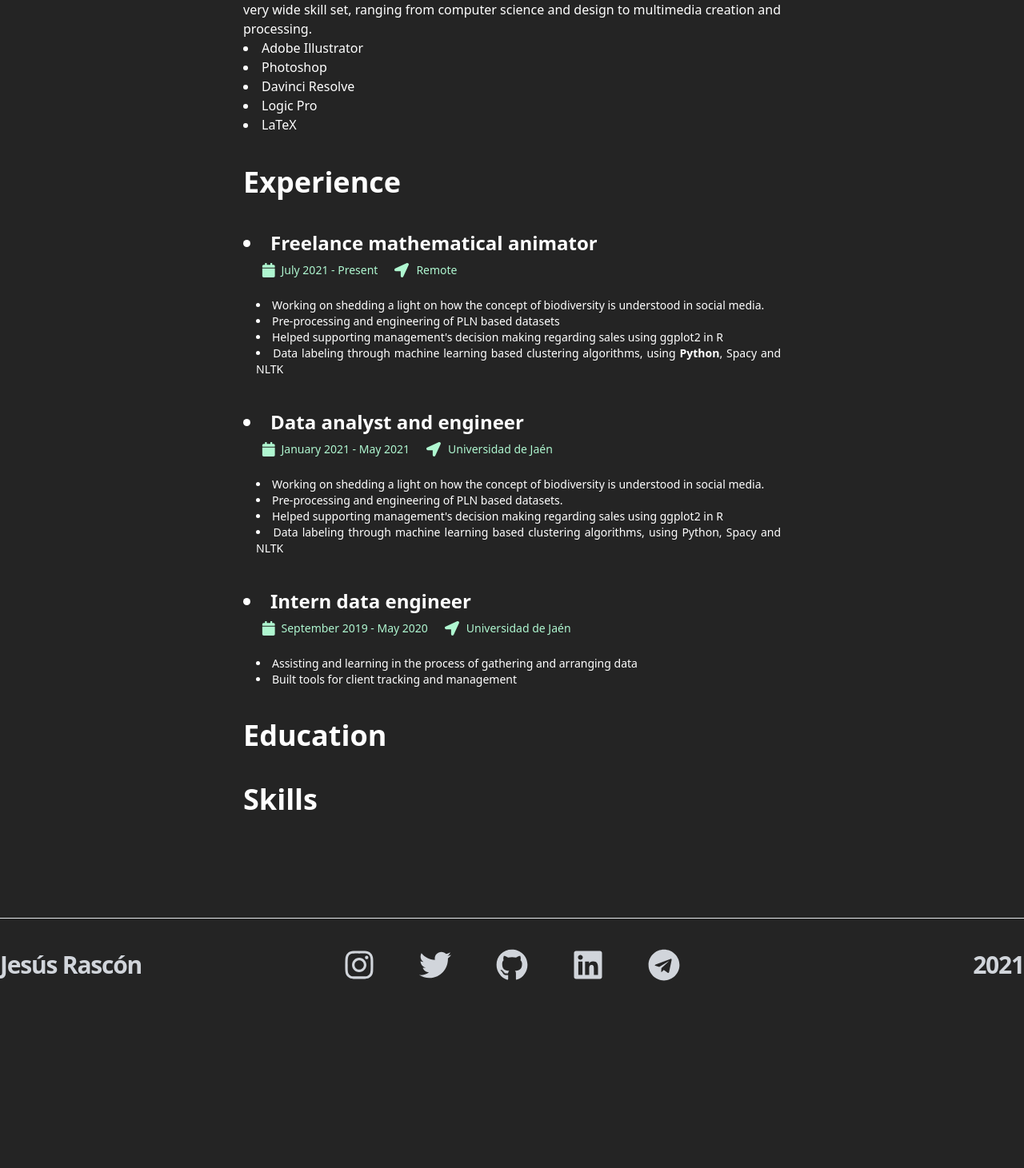
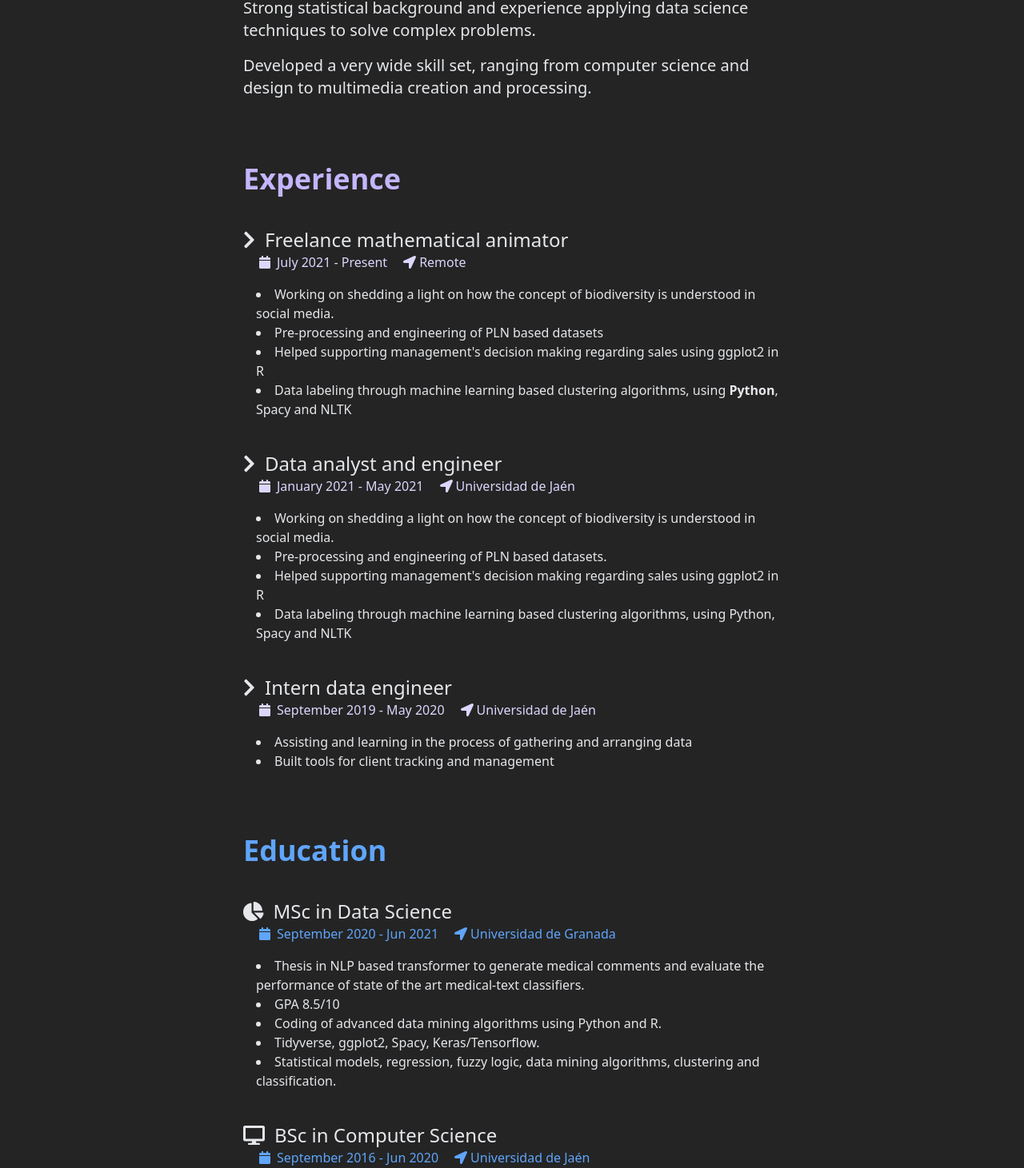
Before and after one commit to jesi-rgb/old.jesirgb.com, a Next.js app: page /curriculum in a window 1280 px wide. Shown: the part 369-1830 px from the top of the page at 80% size. Before the commit the page ends 1634 px from the top, so only its background shows below. Built offline with nearby package versions, Linux system fonts and the light colour scheme.

Commit message:
compled and redesigned experience and education

```diff
--- a/pages/curriculum.js
+++ b/pages/curriculum.js
@@ -2,16 +2,17 @@ import Layout from "@/components/Layout";
 import Head from "next/head";
 
 import {
-  faInstagram,
-  faTwitter,
-  faGithub,
-  faLinkedin,
-  faTelegram,
-} from "@fortawesome/free-brands-svg-icons";
-
-import { faCalendar, faLocationArrow } from "@fortawesome/free-solid-svg-icons";
+  faCalendar,
+  faLocationArrow,
+  faChevronRight,
+  faChartPie,
+  faCompactDisc,
+  faLaptopCode,
+  faDesktop,
+} from "@fortawesome/free-solid-svg-icons";
 
 import { FontAwesomeIcon } from "@fortawesome/react-fontawesome";
+import { faDeskpro } from "@fortawesome/free-brands-svg-icons";
 
 export default function Curriculum() {
   return (
@@ -21,51 +22,56 @@ export default function Curriculum() {
       </Head>
 
       <Layout>
-        <div className="mx-auto max-w-2xl text-justify text-white">
-          <div className="text-5xl mb-4 mt-10 font-bold text-white">
-            Profile
+        <div className="mx-auto max-w-2xl text-gray-200">
+          <div className="">
+            <div className="text-5xl mb-3 font-bold text-green-300">
+              Profile
+            </div>
+            <div className="text-xl text-gray-200">
+              <p className="mb-4">
+                Multi-disciplinary professional, deeply intrigued by the process
+                of learning and passionate about telling stories through data.
+              </p>
+              <p className="mb-4">
+                Strong statistical background and experience applying data
+                science techniques to solve complex problems.
+              </p>
+              <p className="mb-4">
+                Developed a very wide skill set, ranging from computer science
+                and design to multimedia creation and processing.
+              </p>
+            </div>
           </div>
-          Multi-disciplinary professional, deeply intrigued by the process of
-          learning and passionate about telling stories through data. Strong
-          statistical background and experience applying data science techniques
-          to solve complex problems. Developed a very wide skill set, ranging
-          from computer science and design to multimedia creation and
-          processing.
-          <ul className="list-inside list-disc">
-            <li className="list-item">Adobe Illustrator</li>
-            <li className="list-item">Photoshop</li>
-            <li className="list-item">Davinci Resolve</li>
-            <li className="list-item">Logic Pro</li>
-            <li className="list-item">LaTeX</li>
-          </ul>
-          <div className="text-4xl mb-4 mt-10 font-bold text-white">
-            Experience
-            <ul className="list-inside list-disc">
+
+          <div className="mt-20">
+            <div className="text-4xl mb-3 font-bold text-purple-300">
+              Experience
+            </div>
+            <ul className="list-inside">
               <li className="list-item mt-10 text-2xl">
+                <FontAwesomeIcon icon={faChevronRight} className="mr-3" />
                 Freelance mathematical animator
               </li>
 
-              <div className="flex flex-row space-x-3">
-                <div className="flex flex-row ml-4 items-center">
+              <div className="flex flex-row space-x-5">
+                <div className="flex flex-row ml-5 items-center">
                   <FontAwesomeIcon
                     icon={faCalendar}
-                    className="transform scale-50 text-accent-1-lighter"
+                    className="mr-2 text-purple-200"
                   />
-                  <span className="text-sm font-normal text-accent-1-lighter">
+                  <span className="font-normal text-purple-200">
                     July 2021 - Present
                   </span>
                 </div>
-                <div className="flex flex-row ml-4 items-center">
+                <div className="flex flex-row ml-5 items-center">
                   <FontAwesomeIcon
                     icon={faLocationArrow}
-                    className="transform scale-50 text-accent-1-lighter"
+                    className="mr-1 text-purple-200"
                   />
-                  <span className="text-sm font-normal text-accent-1-lighter">
-                    Remote
-                  </span>
+                  <span className="font-normal text-purple-200">Remote</span>
                 </div>
               </div>
-              <ul className="list-inside list-disc mt-4 ml-4 text-sm font-normal">
+              <ul className="list-inside list-disc mt-4 ml-4 font-normal">
                 <li>
                   Working on shedding a light on how the concept of biodiversity
                   is understood in social media.
@@ -81,29 +87,30 @@ export default function Curriculum() {
                 </li>
               </ul>
               <li className="list-item mt-10 text-2xl">
+                <FontAwesomeIcon icon={faChevronRight} className="mr-3" />
                 Data analyst and engineer
               </li>
-              <div className="flex flex-row space-x-3">
-                <div className="flex flex-row ml-4 items-center">
+              <div className="flex flex-row space-x-5">
+                <div className="flex flex-row ml-5 items-center">
                   <FontAwesomeIcon
                     icon={faCalendar}
-                    className="transform scale-50 text-accent-1-lighter"
+                    className="mr-2 text-purple-200"
                   />
-                  <span className="text-sm font-normal text-accent-1-lighter">
+                  <span className="font-normal text-purple-200">
                     January 2021 - May 2021
                   </span>
                 </div>
-                <div className="flex flex-row ml-4 items-center">
+                <div className="flex flex-row ml-5 items-center">
                   <FontAwesomeIcon
                     icon={faLocationArrow}
-                    className="transform scale-50 text-accent-1-lighter"
+                    className="mr-1 text-purple-200"
                   />
-                  <span className="text-sm font-normal text-accent-1-lighter">
+                  <span className="font-normal text-purple-200">
                     Universidad de Jaén
                   </span>
                 </div>
               </div>
-              <ul className="list-inside list-disc mt-4 ml-4 text-sm font-normal">
+              <ul className="list-inside list-disc mt-4 ml-4 font-normal">
                 <li>
                   Working on shedding a light on how the concept of biodiversity
                   is understood in social media.
@@ -119,28 +126,31 @@ export default function Curriculum() {
                 </li>
               </ul>
 
-              <li className="list-item mt-10 text-2xl">Intern data engineer</li>
-              <div className="flex flex-row space-x-3">
-                <div className="flex flex-row ml-4 items-center">
+              <li className="list-item mt-10 text-2xl">
+                <FontAwesomeIcon icon={faChevronRight} className="mr-3" />
+                Intern data engineer
+              </li>
+              <div className="flex flex-row space-x-5">
+                <div className="flex flex-row ml-5 items-center">
                   <FontAwesomeIcon
                     icon={faCalendar}
-                    className="transform scale-50 text-accent-1-lighter"
+                    className="mr-2 text-purple-200"
                   />
-                  <span className="text-sm font-normal text-accent-1-lighter">
+                  <span className="font-normal text-purple-200">
                     September 2019 - May 2020
                   </span>
                 </div>
-                <div className="flex flex-row ml-4 items-center">
+                <div className="flex flex-row ml-5 items-center">
                   <FontAwesomeIcon
                     icon={faLocationArrow}
-                    className="transform scale-50 text-accent-1-lighter"
+                    className="mr-1 text-purple-200"
                   />
-                  <span className="text-sm font-normal text-accent-1-lighter">
+                  <span className="font-normal text-purple-200">
                     Universidad de Jaén
                   </span>
                 </div>
               </div>
-              <ul className="list-inside list-disc mt-4 ml-4 text-sm font-normal">
+              <ul className="list-inside list-disc mt-4 ml-4 font-normal">
                 <li>
                   Assisting and learning in the process of gathering and
                   arranging data
@@ -149,15 +159,97 @@ export default function Curriculum() {
               </ul>
             </ul>
           </div>
-          <div></div>
-          <div className="text-4xl mb-4 mt-10 font-bold text-white">
-            Education
+
+          <div className="mt-20">
+            <div className="text-4xl mb-4 font-bold text-blue-400">
+              Education
+            </div>
+
+            <ul>
+              <li className="list-item mt-10 text-2xl">
+                <FontAwesomeIcon icon={faChartPie} className="mr-3" />
+                MSc in Data Science
+              </li>
+              <div className="flex flex-row space-x-5">
+                <div className="flex flex-row ml-5 items-center">
+                  <FontAwesomeIcon
+                    icon={faCalendar}
+                    className="mr-2 text-blue-400"
+                  />
+                  <span className="font-normal text-blue-400">
+                    September 2020 - Jun 2021
+                  </span>
+                </div>
+                <div className="flex flex-row ml-5 items-center">
+                  <FontAwesomeIcon
+                    icon={faLocationArrow}
+                    className="mr-1 text-blue-400"
+                  />
+                  <span className="font-normal text-blue-400">
+                    Universidad de Granada
+                  </span>
+                </div>
+              </div>
+              <ul className="list-inside list-disc mt-4 ml-4 font-normal">
+                <li>
+                  Thesis in NLP based transformer to generate medical comments
+                  and evaluate the performance of state of the art medical-text
+                  classifiers.
+                </li>
+                <li>GPA 8.5/10</li>
+                <li>
+                  Coding of advanced data mining algorithms using Python and R.
+                </li>
+                <li>Tidyverse, ggplot2, Spacy, Keras/Tensorflow.</li>
+                <li>
+                  Statistical models, regression, fuzzy logic, data mining
+                  algorithms, clustering and classification.
+                </li>
+              </ul>
+
+              <li className="list-item mt-10 text-2xl">
+                <FontAwesomeIcon icon={faDesktop} className="mr-3" />
+                BSc in Computer Science
+              </li>
+              <div className="flex flex-row space-x-5">
+                <div className="flex flex-row ml-5 items-center">
+                  <FontAwesomeIcon
+                    icon={faCalendar}
+                    className="mr-2 text-blue-400"
+                  />
+                  <span className="font-normal text-blue-400">
+                    September 2016 - Jun 2020
+                  </span>
+                </div>
+                <div className="flex flex-row ml-5 items-center">
+                  <FontAwesomeIcon
+                    icon={faLocationArrow}
+                    className="mr-1 text-blue-400"
+                  />
+                  <span className="font-normal text-blue-400">
+                    Universidad de Jaén
+                  </span>
+                </div>
+              </div>
+              <ul className="list-inside list-disc mt-4 ml-4 font-normal">
+                <li>
+                  Maximum grade in bachelor's thesis building a convolutional
+                  autoencoder to detect anomalies in images for the WWF using
+                  Tensorflow and OpenCV.
+                </li>
+                <li>
+                  GPA of 7.5/10 and passed with honors Image Processing and Data
+                  Engineering.
+                </li>
+                <li>
+                  Data structures and Algorithms using C++ and Python,
+                  Artificial Intelligence, Operating Systems.
+                </li>
+              </ul>
+            </ul>
           </div>
-          <div></div>
+
           <div className="text-4xl mb-4 mt-10 font-bold text-white">Skills</div>
-          <div></div>
-          <div></div>
-          <div></div>
         </div>
       </Layout>
     </>
--- a/tailwind.config.js
+++ b/tailwind.config.js
@@ -7,6 +7,7 @@ module.exports = {
         "accent-1-lighter": "#aff7d0",
         "accent-1-hover": "#0e685f",
         "accent-2": "#725ac1",
+        "accent-2-lighter": "#C0B2F0",
         "accent-2-hover": "#553ca5",
         "accent-7": "#1e1e1e",
         success: "#0070f3",
```
